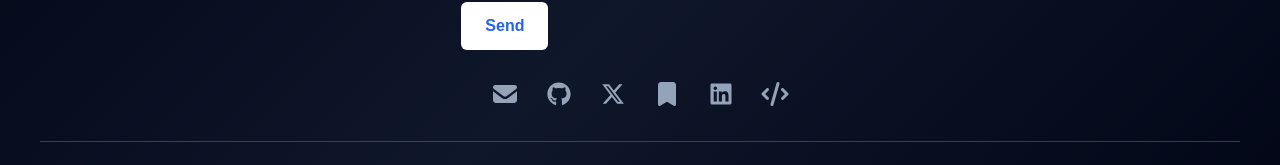
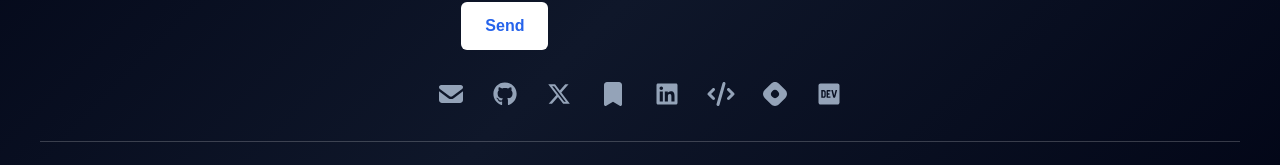
Before and after one commit to shiwani08/portfolio, a Next.js app: page / in a window 1280 px wide. Shown: the part 3584-3749 px from the top of the page. Built offline with nearby package versions, Linux system fonts and the light colour scheme.

Commit message:
socials updated

```diff
--- a/app/shared/components/Footer.tsx
+++ b/app/shared/components/Footer.tsx
@@ -6,6 +6,8 @@ import {
   faGithub,
   faLinkedin,
   faXTwitter,
+  faHashnode,
+  faDev,
 } from "@fortawesome/free-brands-svg-icons";
 import { faCode, faBookmark, faEnvelope } from "@fortawesome/free-solid-svg-icons";
 import Link from "next/link";
@@ -101,6 +103,24 @@ export function Footer() {
           >
             <FontAwesomeIcon icon={faCode} />
           </Link>
+
+          {/* Hashnode */}
+          <Link
+            href="https://hashnode.com/@shiwani08"
+            target="_blank"
+            aria-label="Hashnode"
+          >
+            <FontAwesomeIcon icon={faHashnode} />
+          </Link>
+
+          {/* DevTo */}
+          <Link
+            href="https://dev.to/shiwani08"
+            target="_blank"
+            aria-label="DevTo"
+          >
+            <FontAwesomeIcon icon={faDev} />
+          </Link>
         </div>
 
         <hr className="footer-divider" />
```
